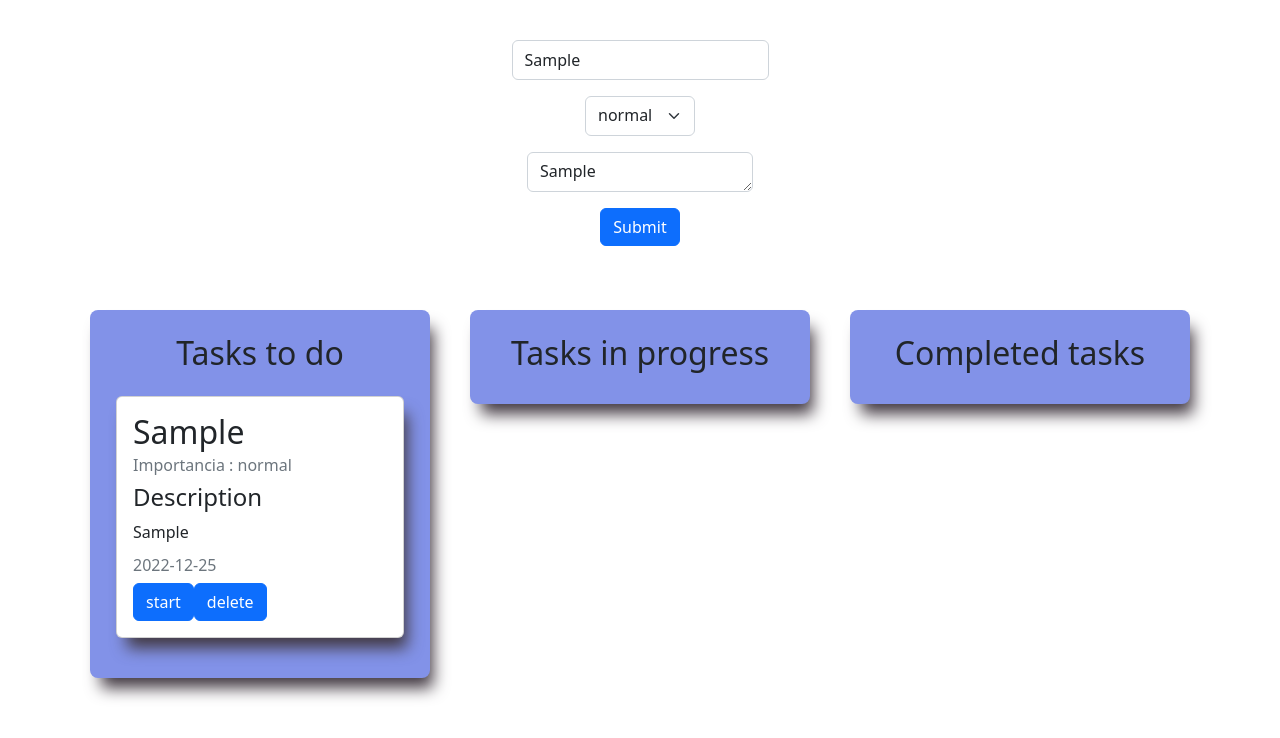
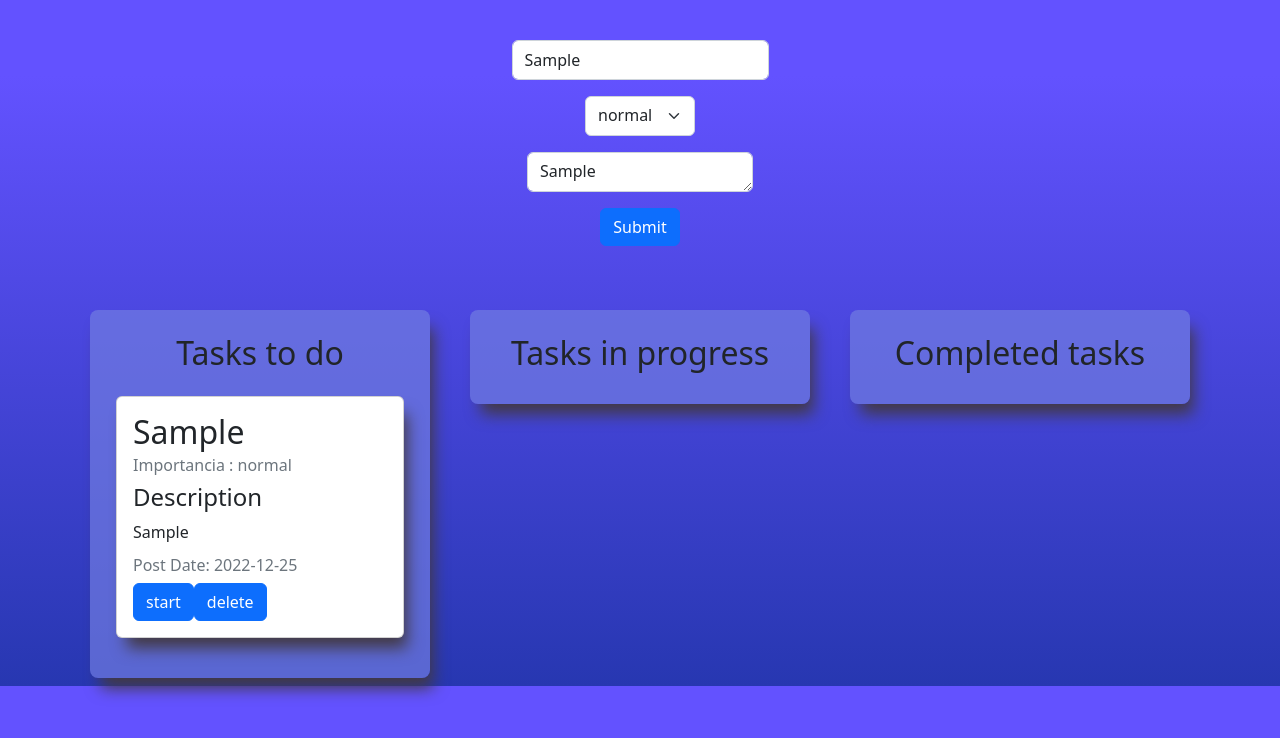
Before and after one commit to MoiFran/TaskManager, a React (Vite) app: page / in a window 1280 px wide. Both pictures are taken after typing "Sample", "Sample" into the empty fields and a click on the button "Submit". Shown: the top 738 px of the page. Built offline with nearby package versions, Linux system fonts and the light colour scheme.

Commit message:
background doby

```diff
--- a/src/components/TaskInProItem.jsx
+++ b/src/components/TaskInProItem.jsx
@@ -17,7 +17,7 @@ export const TaskInProItem = ({ inProTask, finishTask }) => {
           </Card.Subtitle>
           <Card.Text>{inProTask.description}</Card.Text>
           <Card.Subtitle className="mb-2 text-muted">
-            {inProTask.postDate}
+            Start Date: {inProTask.postDate}
           </Card.Subtitle>
 
           <Button variant="primary" onClick={gestorDone}>
--- a/src/components/TodoTaskItem.jsx
+++ b/src/components/TodoTaskItem.jsx
@@ -25,7 +25,7 @@ export const TodoTaskItem = ({ task, toStart, deleteTask }) => {
             {task.description}
           </Card.Text>
           <Card.Subtitle className="mb-2 text-muted">
-            {task.postDate}
+            Post Date: {task.postDate}
           </Card.Subtitle>
           <Button variant="primary" onClick={gestorStart}>
             start
--- a/src/index.css
+++ b/src/index.css
@@ -3,7 +3,7 @@ body {
  padding: 0;
  width: 100%;
  height: 100%;
-background:#4a588f;
+background: linear-gradient(0deg, #2737B1 0%, #6352FF 89%);
 
 
 }
@@ -39,7 +39,7 @@ background:#4a588f;
   flex-direction: column;
   align-items: center;
   padding: 1.5rem;
-  background-color: #8292e8;
+background: #727fe2ac;
   border-radius: 0.5rem;
   margin: 0.5rem;
 -webkit-box-shadow: 7px 14px 16px -4px rgba(66, 57, 66, 1);
```
